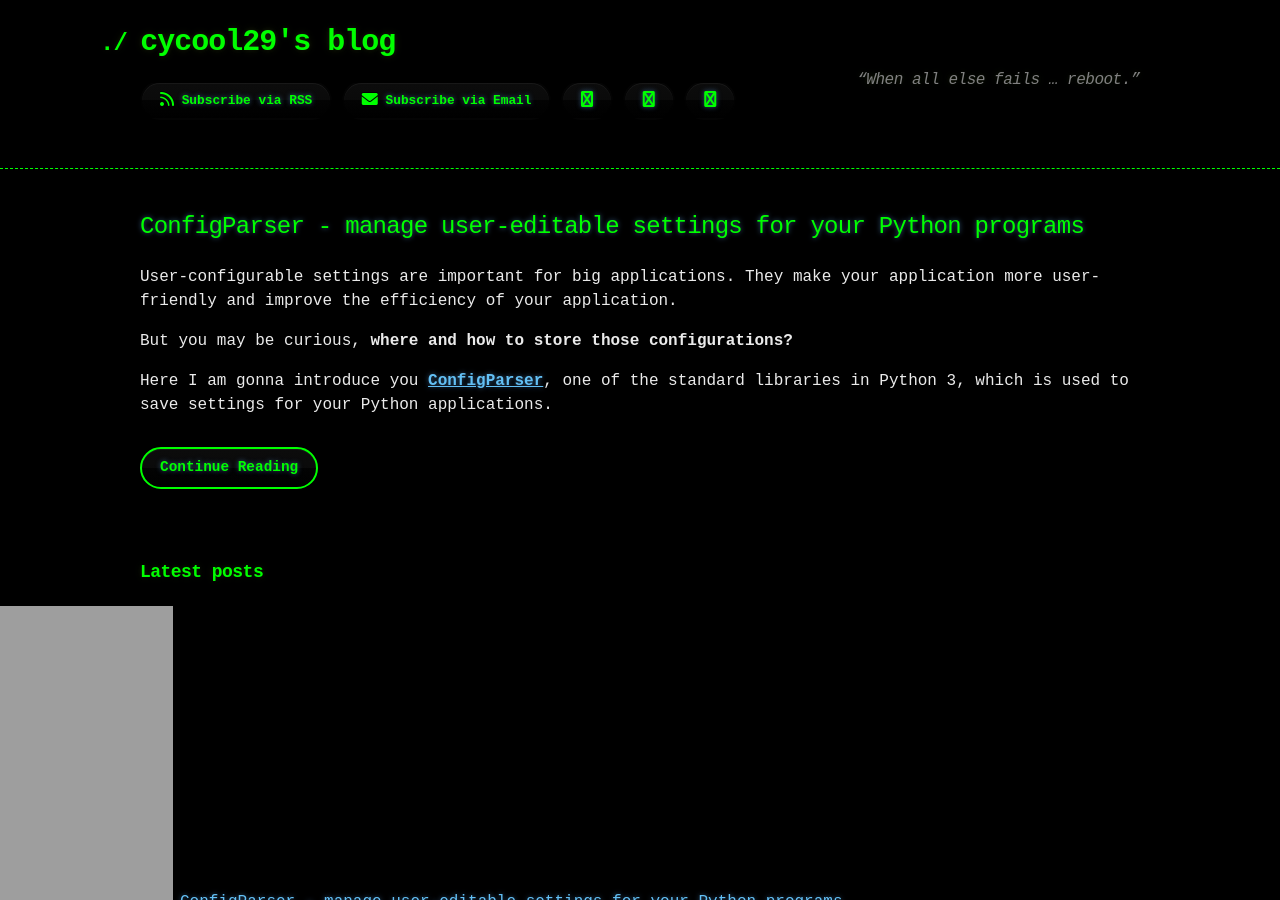
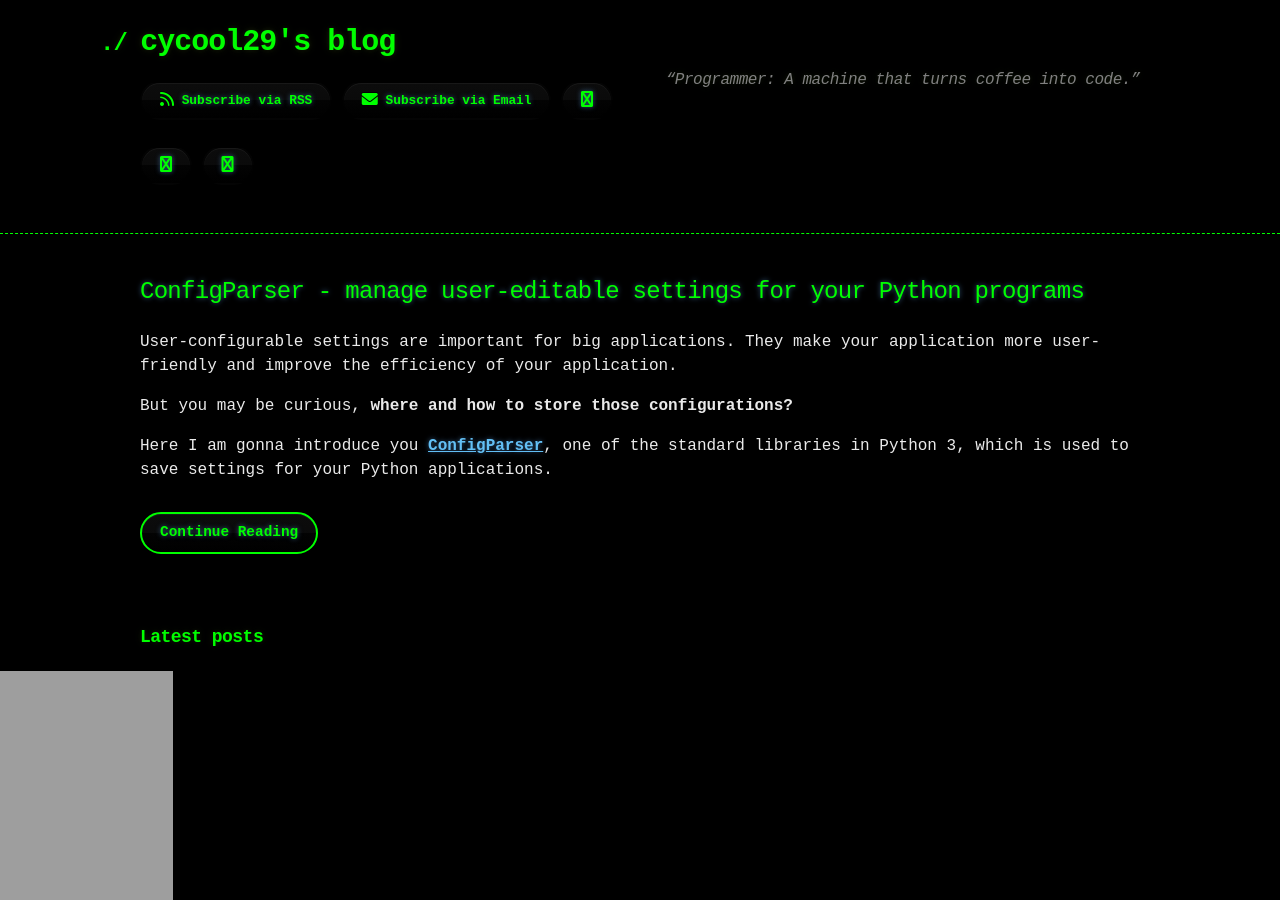
Before and after one commit to cycool29/cycool29.github.io, a Jekyll site: the page built from index.md, in a window 1280 px wide and 900 px high. Built offline with Jekyll 4.4.1, drawn with Linux system fonts in a browser that asks for light colours; a style sheet for code colours, icons or effects is not loaded.

Commit message:
Update quotes

```diff
--- a/_config.yml
+++ b/_config.yml
@@ -1,5 +1,5 @@
 title: cycool29's blog
-description: "“When all else fails … reboot.” "
+description: "“Programmer: A machine that turns coffee into code.” "
 author: cycool29
 url: https://cycool29.github.io
 timezone: UTC
```
